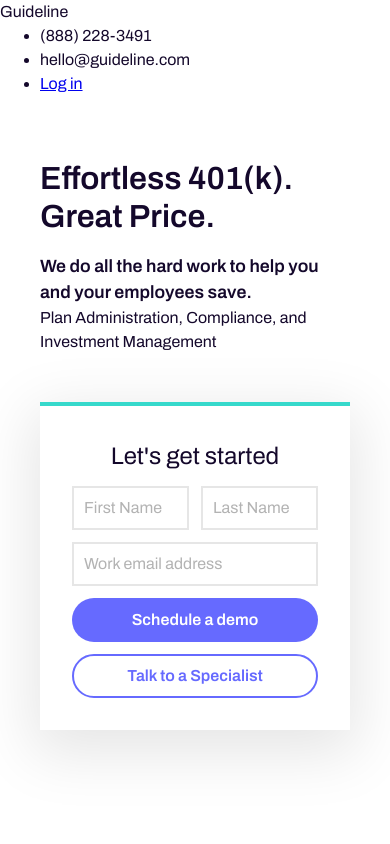
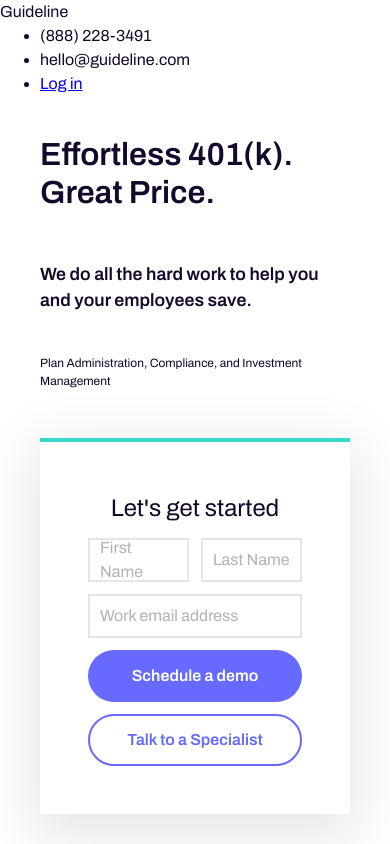
Before and after one commit to cfviotti/youlead-test, a website built with webpack: page src/index.html in a window 390 px wide. Shown: the top 844 px of the page. Built offline with nearby package versions, Linux system fonts and the light colour scheme.

Commit message:
Adjust home responsiveness

```diff
--- a/src/scss/components/_app-button.scss
+++ b/src/scss/components/_app-button.scss
@@ -14,7 +14,7 @@
   font-weight: 600;
   text-align: center;
   padding-inline: $s-3;
-  padding-block: $s-1-half;
+  padding-block: $s-2;
   line-height: 1;
   overflow: hidden;
   user-select: none;
--- a/src/scss/components/_home-page.scss
+++ b/src/scss/components/_home-page.scss
@@ -1,6 +1,6 @@
 .home-page {
   > section {
-    padding: $s-8 $s-5;
+    padding: $s-5;
   }
 
   > .hero {
@@ -11,7 +11,7 @@
 
     > .description {
       margin-right: auto;
-      flex: 1 320px;
+      flex: 9999 1 320px;
 
       > h1 {
         line-height: 1.2;
@@ -19,10 +19,17 @@
       }
 
       > .main {
-        margin-top: $s-2;
+        margin-top: $s-6;
         line-height: 1.5;
         font-size: clamp(1rem, 2.5vw + 0.5rem, 1.5rem);
         font-weight: 600;
+        max-width: 580px;
+      }
+
+      > .secondary {
+        margin-top: $s-5;
+        font-size: clamp(0.75rem, 1.5vw + 0.25rem, 1rem);
+        font-weight: 400;
         max-width: 580px;
       }
     }
@@ -30,9 +37,10 @@
     > .form {
       display: flex;
       flex-direction: column;
-      max-width: 360px;
+      flex: 1 0 360px;
+      max-width: 100%;
       gap: $s-1-half;
-      padding: $s-4;
+      padding: $s-6;
       box-shadow: 0px 16px 56px 8px hsl(0deg 0% 0% / 10%);
       border-top: 4px solid $color-success;
 
```
